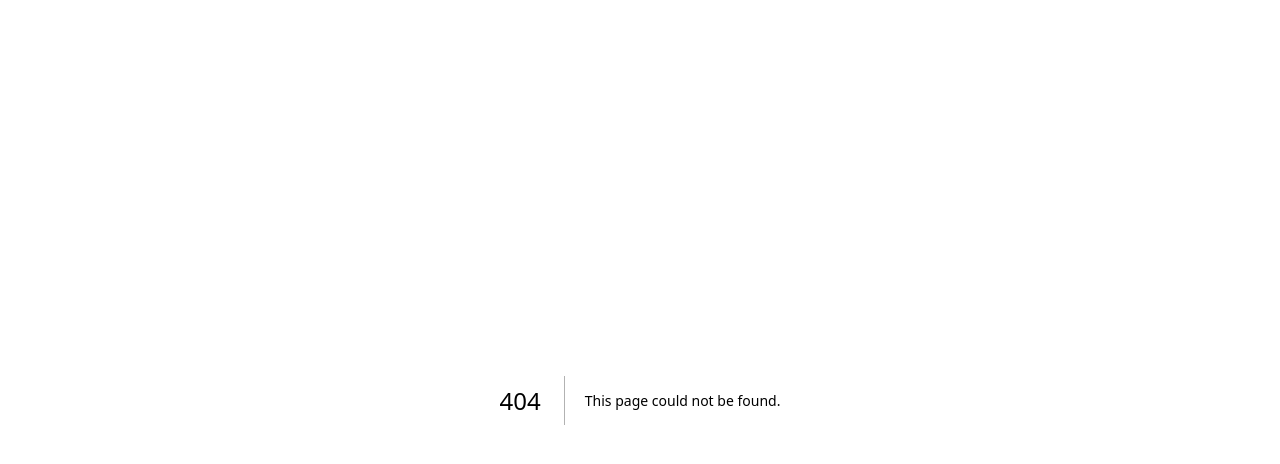
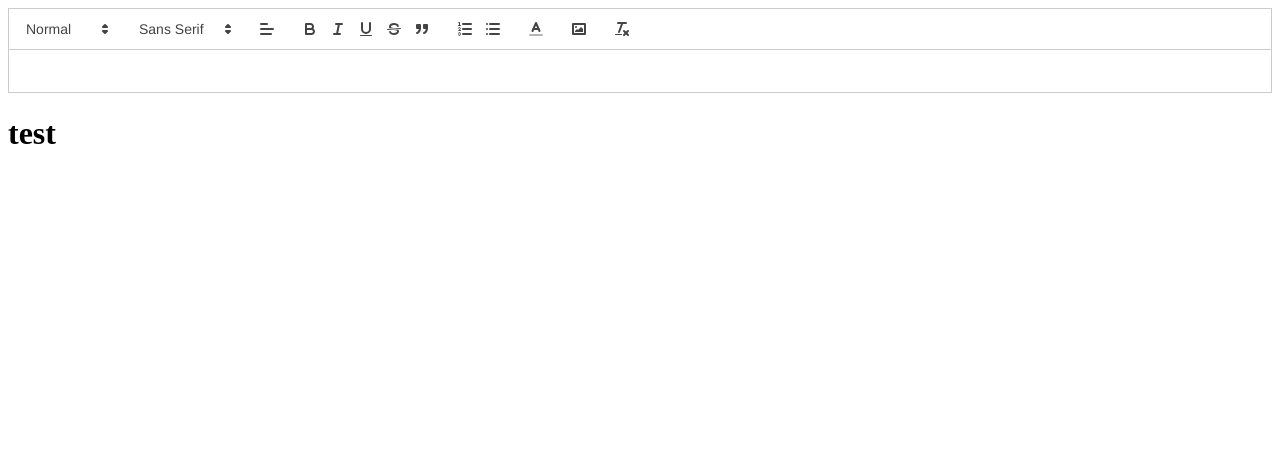
Before and after one commit to gryoh/yummy, a Next.js app: page /bo/reactQuillTest in a window 1280 px wide. Before the commit this address had no page. Shown: the top 464 px of the page. Built offline with nearby package versions, Linux system fonts and the light colour scheme.

Commit message:
quill editor and image upload test

```diff
--- a/package.json
+++ b/package.json
@@ -14,11 +14,17 @@
     "@types/react": "18.0.28",
     "@types/react-dom": "18.0.11",
     "antd": "^5.2.2",
+    "aws-sdk": "^2.1414.0",
+    "axios": "^1.4.0",
+    "cors": "^2.8.5",
     "eslint": "8.34.0",
     "eslint-config-next": "13.2.1",
+    "express": "^4.18.2",
+    "multer": "^1.4.5-lts.1",
     "next": "13.2.1",
     "react": "18.2.0",
     "react-dom": "18.2.0",
+    "react-quill": "^2.0.0",
     "typescript": "4.9.5"
   }
 }
--- /dev/null
+++ b/src/components/bo/recipe/TextEditor.jsx
@@ -0,0 +1,143 @@
+import 'react-quill/dist/quill.snow.css';
+import dynamic from 'next/dynamic';
+import React, {useState, useRef, useMemo} from "react";
+import AWS from "aws-sdk";
+import axios from "axios";
+
+  const ReactQuill = dynamic(
+      async () => {
+    const { default: RQ } = await import('react-quill');
+    // eslint-disable-next-line react/display-name
+    return ({ forwardedRef, ...props }) => <RQ ref={forwardedRef} {...props} />;
+},
+      {ssr: false}
+  );
+
+export default function TextEditor(){
+    const [value, setValue] = useState('');
+    const quillRef = useRef();
+
+
+    const imageHandler = () => {
+        console.log('에디터에서 이미지 버튼을 클릭하면 이 핸들러가 시작됩니다!');
+
+        // 1. 이미지를 저장할 input type=file DOM을 만든다.
+        const input = document.createElement('input');
+        // 속성 써주기
+        input.setAttribute('type', 'file');
+        input.setAttribute('accept', 'image/*');
+        input.click(); // 에디터 이미지버튼을 클릭하면 이 input이 클릭된다.
+        // input이 클릭되면 파일 선택창이 나타난다.
+
+        /*
+        // input에 변화가 생긴다면 = 이미지를 선택
+        input.addEventListener('change', async () => {
+            console.log('온체인지');
+            const file = input.files[0];
+            console.log(file)
+            // multer에 맞는 형식으로 데이터 만들어준다.
+            const formData = new FormData();
+            formData.append('img', file); // formData는 키-밸류 구조
+            // 백엔드 multer라우터에 이미지를 보낸다.
+            console.log(formData)
+            try {
+                const result = await axios.post('http://localhost:4050/img', formData);
+                console.log('성공 시, 백엔드가 보내주는 데이터', result.data.url);
+                const IMG_URL = result.data.url;
+                // 이 URL을 img 태그의 src에 넣은 요소를 현재 에디터의 커서에 넣어주면 에디터 내에서 이미지가 나타난다
+                // src가 base64가 아닌 짧은 URL이기 때문에 데이터베이스에 에디터의 전체 글 내용을 저장할 수있게된다
+                // 이미지는 꼭 로컬 백엔드 uploads 폴더가 아닌 다른 곳에 저장해 URL로 사용하면된다.
+                // 이미지 태그를 에디터에 써주기 - 여러 방법이 있다.
+                const editor = quillRef.current.getEditor(); // 에디터 객체 가져오기
+                // 1. 에디터 root의 innerHTML을 수정해주기
+                // editor의 root는 에디터 컨텐츠들이 담겨있다. 거기에 img태그를 추가해준다.
+                // 이미지를 업로드하면 -> 멀터에서 이미지 경로 URL을 받아와 -> 이미지 요소로 만들어 에디터 안에 넣어준다.
+                // editor.root.innerHTML =
+                //   editor.root.innerHTML + `<img src=${IMG_URL} /><br/>`; // 현재 있는 내용들 뒤에 써줘야한다.
+
+                // 2. 현재 에디터 커서 위치값을 가져온다
+                const range = editor.getSelection();
+                // 가져온 위치에 이미지를 삽입한다
+                editor.insertEmbed(range.index, 'image', IMG_URL);
+            } catch (error) {
+                console.log('실패했어요ㅠ');
+                console.log(error)
+            }
+        });
+        */
+
+        input.addEventListener('change', async () => {
+            console.log('온체인지');
+            const file = input.files[0];
+            console.log(file)
+
+            try {
+                //업로드할 파일의 이름으로 Date 사용
+                const name = Date.now();
+                //생성한 s3 관련 설정들
+                AWS.config.update({
+                    region: 'ap-northeast-2',
+                    accessKeyId: 'AKIAVEQHUCWNJEAX2Z5P',
+                    secretAccessKey: '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',
+                });
+                //앞서 생성한 file을 담아 s3에 업로드하는 객체를 만든다
+                const upload = new AWS.S3.ManagedUpload({
+                    params: {
+                        ACL: "public-read",
+                        Bucket: "jkh-bucket", //버킷 이름
+                        Key: `upload/${name}`,
+                        Body: file,
+                    },
+                });
+                //이미지 업로드 후
+                //곧바로 업로드 된 이미지 url을 가져오기
+                const IMG_URL = await upload.promise().then((res) => res.Location);
+                //useRef를 사용해 에디터에 접근한 후
+                //에디터의 현재 커서 위치에 이미지 삽입
+                const editor = quillRef.current.getEditor();
+                const range = editor.getSelection();
+                // 가져온 위치에 이미지를 삽입한다
+                editor.insertEmbed(range.index, "image", IMG_URL);
+            } catch (error) {
+                console.log(error);
+            }
+
+        });
+    };
+
+
+    const modules = useMemo(() => {
+        return {
+            toolbar: {
+                container: [
+                    [{ 'header': [1, 2,3,4,5,6, false] }],
+                    [{ 'font' : []}],
+                    [{ 'align': []}],
+                    ['bold', 'italic', 'underline', 'strike', 'blockquote'],
+                    [{ 'list': 'ordered' },{ 'list': 'bullet' }],
+                    [{ 'color': ['#360c0c']}],
+                    ['image'],
+                    ['clean']
+                ],
+                handlers: {
+                    image: imageHandler,
+                }
+            }
+        }
+    }, []);
+
+
+    return(
+        <div>
+            <ReactQuill
+                forwardedRef={quillRef}
+                value={value}
+                onChange={setValue}
+                modules={modules}
+            />
+            <div dangerouslySetInnerHTML={{ __html :  '<h1>test</h1>' }} />
+        </div>
+    )
+
+
+}
--- /dev/null
+++ b/src/pages/bo/reactQuillTest.jsx
@@ -0,0 +1,12 @@
+import React from 'react';
+import TextEditor from "../../components/bo/recipe/TextEditor";
+
+export default function reactQuillTest() {
+
+    return (
+        <div>
+            <TextEditor />
+        </div>
+
+);
+};
```
Also changed, not shown: server.js (added, +57 -0 lines), src/pages/bo/recipeList.jsx (+6 -6 lines), 1 other file (tests, documents, lock files or other folders).
